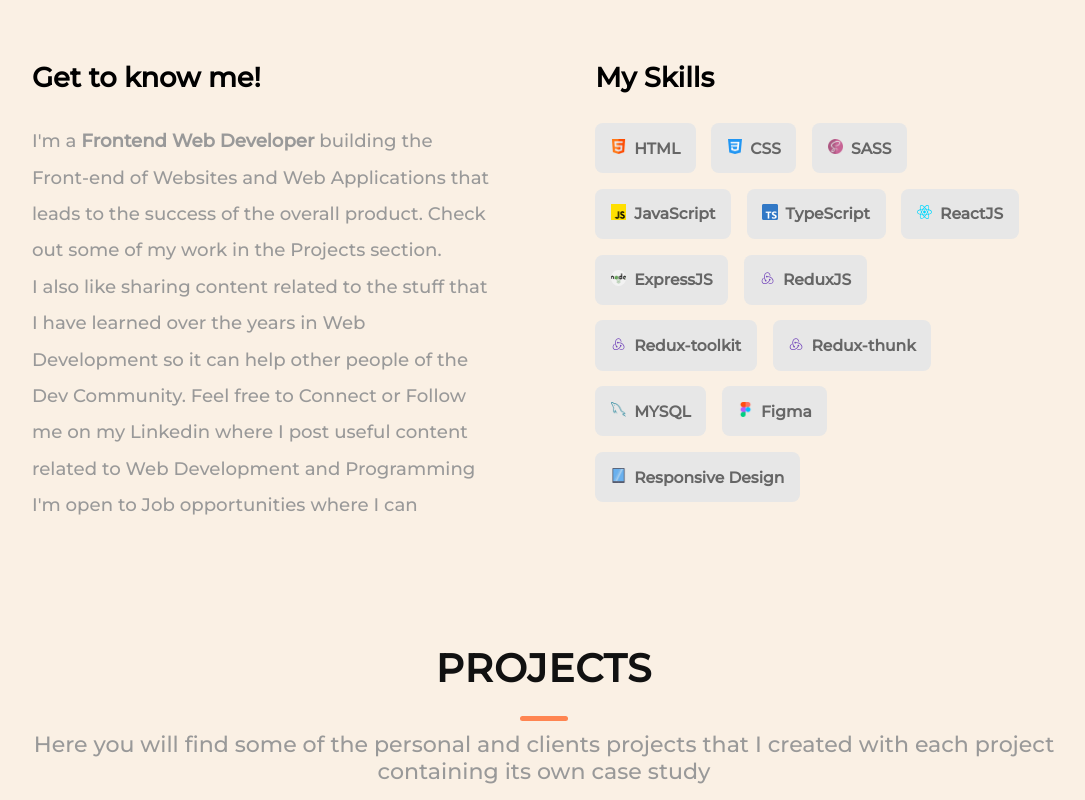
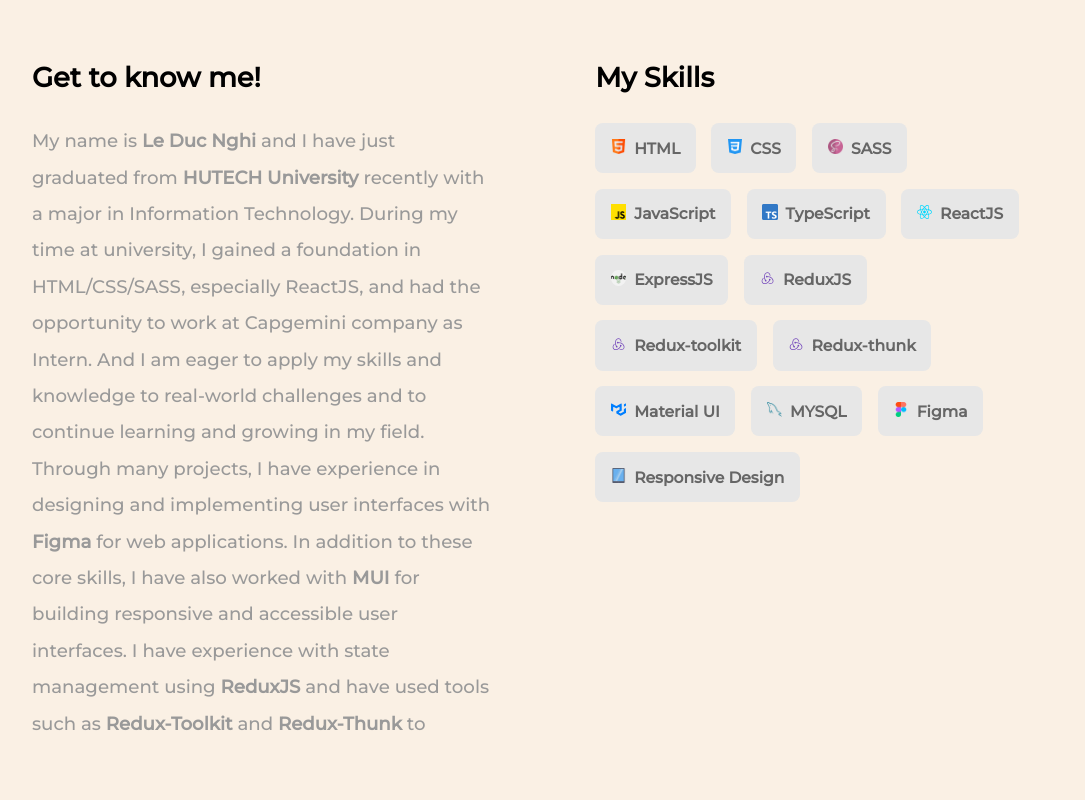
Before and after one commit to LeDucNghi/portfolio, a React (Vite) app: page / in a window 1280 px wide. Shown: the part 1060-1860 px from the top of the page, without its empty margins (96-1181 px from the left). Built offline with nearby package versions, Linux system fonts and the light colour scheme.

Commit message:
update style & content

```diff
--- a/package.json
+++ b/package.json
@@ -10,6 +10,7 @@
     "preview": "vite preview"
   },
   "dependencies": {
+    "@emailjs/browser": "^3.11.0",
     "react": "^18.2.0",
     "react-dom": "^18.2.0",
     "sass": "^1.63.4"
--- a/src/App.tsx
+++ b/src/App.tsx
@@ -8,7 +8,7 @@ import { Header } from "./components/Header/Header";
 import { Projects } from "./components/Projects/Projects";
 
 function App() {
-  const handleScrollTo = (id: string, name: string) => {
+  const handleScrollTo = (id: string, name?: string) => {
     const element = document.getElementById(id);
 
     if (element) {
--- a/src/components/About/About.scss
+++ b/src/components/About/About.scss
@@ -15,7 +15,7 @@
         position: relative;
 
         width: 45%;
-        height: 38em;
+        height: 55em;
 
         background: transparent;
     }
@@ -36,6 +36,10 @@
     }
 
     .about_skills {
+        display: flex;
+        justify-content: flex-start;
+        flex-direction: column;
+
         .skill_container {
             position: relative;
 
@@ -62,6 +66,26 @@
                 border-radius: 0.5em;
 
                 cursor: pointer;
+
+                transition: all 0.3s ease-in-out;
+
+                &:hover {
+                    .skill_logo {
+                        background-color: #fff;
+                        border-radius: 50%;
+
+                        display: flex;
+                        justify-content: center;
+                        align-items: center;
+
+                        transition: all 0.3s ease-in-out;
+
+                        img {
+                            width: 80%;
+                            height: 80%;
+                        }
+                    }
+                }
 
                 .skill_logo {
                     width: 1em;
--- a/src/components/About/About.tsx
+++ b/src/components/About/About.tsx
@@ -18,23 +18,24 @@ export function About() {
         <div className="about_content_main about">
           <h3 className="content_title">Get to know me!</h3>
           <p>
-            I'm a <b>Frontend Web Developer</b> building the Front-end of
-            Websites and Web Applications that leads to the success of the
-            overall product. Check out some of my work in the Projects section.
+            My name is <b>Le Duc Nghi</b> and I have just graduated from{" "}
+            <b>HUTECH University</b> recently with a major in Information
+            Technology. During my time at university, I gained a foundation in
+            HTML/CSS/SASS, especially ReactJS, and had the opportunity to work
+            at Capgemini company as Intern. And I am eager to apply my skills
+            and knowledge to real-world challenges and to continue learning and
+            growing in my field.{" "}
           </p>
 
           <p>
-            I also like sharing content related to the stuff that I have learned
-            over the years in Web Development so it can help other people of the
-            Dev Community. Feel free to Connect or Follow me on my Linkedin
-            where I post useful content related to Web Development and
-            Programming
-          </p>
-
-          <p>
-            I'm open to Job opportunities where I can contribute, learn and
-            grow. If you have a good opportunity that matches my skills and
-            experience then don't hesitate to contact me.
+            Through many projects, I have experience in designing and
+            implementing user interfaces with <b>Figma</b> for web applications.
+            In addition to these core skills, I have also worked with <b>MUI</b>{" "}
+            for building responsive and accessible user interfaces. I have
+            experience with state management using <b>ReduxJS</b> and have used
+            tools such as <b>Redux-Toolkit</b> and <b>Redux-Thunk</b> to manage
+            complex application states. My focus is on creating intuitive and
+            responsive user experiences that meet the needs of the end user.
           </p>
         </div>
 
--- a/src/components/Banner/Banner.tsx
+++ b/src/components/Banner/Banner.tsx
@@ -3,7 +3,12 @@ import "./Banner.scss";
 import { Images } from "../../constants/images";
 import { socialButton } from "../../constants/clusterWidgets";
 
+// export interface IBannerProps {
+//   handleScrollTo: (id: string) => any;
+// }
+
 export function Banner() {
+// { handleScrollTo }: IBannerProps
   return (
     <div className="banner_wrapper" id="banner">
       <div className="social_button_wrapper">
@@ -31,7 +36,12 @@ export function Banner() {
             Ho Chi Minh City.❣️{" "}
           </p>
 
-          <button className="content_items">Projects</button>
+          {/* <button
+            className="content_items"
+            onClick={() => handleScrollToView("#projects")}
+          >
+            Projects
+          </button> */}
         </div>
 
         <div className="hero">
--- a/src/components/Contact/Contact.scss
+++ b/src/components/Contact/Contact.scss
@@ -45,6 +45,43 @@
         textarea {
             height: 20em;
             resize: none;
+
+            padding: 1em;
+        }
+    }
+
+    .form_button {
+        width: 80%;
+
+        margin: 0 auto;
+
+        button {
+            position: relative;
+
+            padding: 1em;
+
+            margin: 1em auto;
+
+            background: #ff8551;
+
+            border-radius: 0.5em;
+
+            font-weight: 700;
+            letter-spacing: 0.1em;
+            font-size: 1.3em;
+            text-align: center;
+            text-transform: uppercase;
+            color: #fff;
+
+            box-shadow: 2.1px 2.1px 2.7px rgba(0, 0, 0, 0.022), 5.2px 5.2px 6.9px rgba(0, 0, 0, 0.031),
+                10.6px 10.6px 14.2px rgba(0, 0, 0, 0.039), 21.9px 21.9px 29.2px rgba(0, 0, 0, 0.048),
+                60px 60px 80px rgba(0, 0, 0, 0.07);
+
+            transition: transform 0.3s ease-in-out;
+
+            &:hover {
+                transform: translateY(-0.2em);
+            }
         }
     }
 }
--- a/src/components/Contact/Contact.tsx
+++ b/src/components/Contact/Contact.tsx
@@ -1,28 +1,53 @@
 import "./Contact.scss";
 
 import { Section } from "../Section/Section";
+import emailjs from "@emailjs/browser";
 
 export function Contact() {
+  const sendEmail = (e: React.FormEvent<HTMLFormElement>) => {
+    e.preventDefault();
+
+    emailjs
+      .sendForm(
+        "service_2iilvfj",
+        "template_6g6gf77",
+        e.currentTarget,
+        "ZA62N0Wyj1p2ngAci"
+      )
+      .then(
+        (result) => {
+          console.log(result.text);
+        },
+        (error) => {
+          console.log(error.text);
+        }
+      );
+  };
+
   return (
     <Section
       sectionName="contact"
       sectionDescribe="Feel free to Contact me by submitting the form below and I will get back to you as soon as possible"
       id="contact"
     >
-      <div className="form_container">
+      <form onSubmit={(e) => sendEmail(e)} className="form_container">
         <div className="contact_fields">
           <label htmlFor="">Name</label>
-          <input type="text" placeholder="Enter Your Name" />
+          <input type="text" placeholder="Enter Your Name" name="user_name" />
         </div>
         <div className="contact_fields">
           <label htmlFor="">Email</label>
-          <input type="text" placeholder="Enter Your Email" />
+          <input type="text" placeholder="Enter Your Email" name="user_email" />
         </div>
         <div className="contact_fields">
           <label htmlFor="">Message</label>
-          <textarea rows={50} placeholder="Enter Your Message" />
+          <textarea rows={50} placeholder="Enter Your Message" name="message" />
         </div>
-      </div>
+
+        <div className="form_button">
+          <button type="submit">Send Email</button>
+        </div>
+      </form>
     </Section>
   );
 }
--- a/src/components/Header/Header.tsx
+++ b/src/components/Header/Header.tsx
@@ -15,7 +15,7 @@ export function Header({ handleScrollTo }: IHeaderProps) {
   return (
     <div className="header_wrapper">
       <div className="header_logo_container">
-        <img src={Images.cv} alt="" />
+        <img src={Images.cv2} alt="" />
 
         <span>lê đức nghị</span>
       </div>
--- a/src/constants/clusterWidgets.ts
+++ b/src/constants/clusterWidgets.ts
@@ -106,23 +106,30 @@ export const skills = [
 
   {
     id: 11,
+    tech: "Material UI",
+    logo: Images.muiLogo,
+    bgColor: "#007fff",
+  },
+
+  {
+    id: 12,
     tech: "MYSQL",
     logo: Images.mysql,
     bgColor: "#00758f",
   },
 
   {
-    id: 12,
+    id: 13,
     tech: "Figma",
     logo: Images.figma,
     bgColor: "#0cb47c",
   },
 
   {
-    id: 13,
+    id: 14,
     tech: "Responsive Design",
     logo: Images.tablet,
-    bgColor: "#0cb47c",
+    bgColor: "#72b4ed",
   },
 ];
 
```
Also changed, not shown: 1 other file (tests, documents, lock files or other folders).
